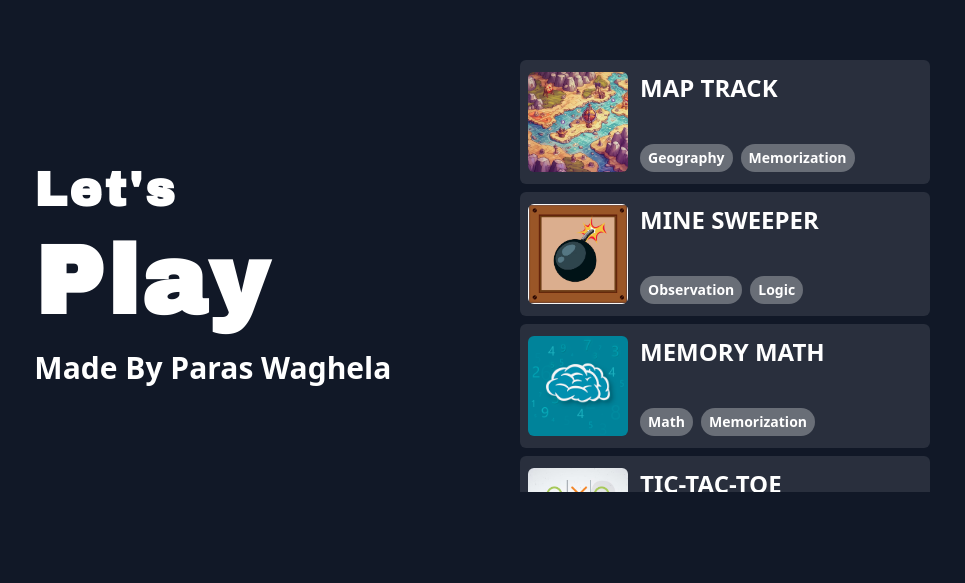
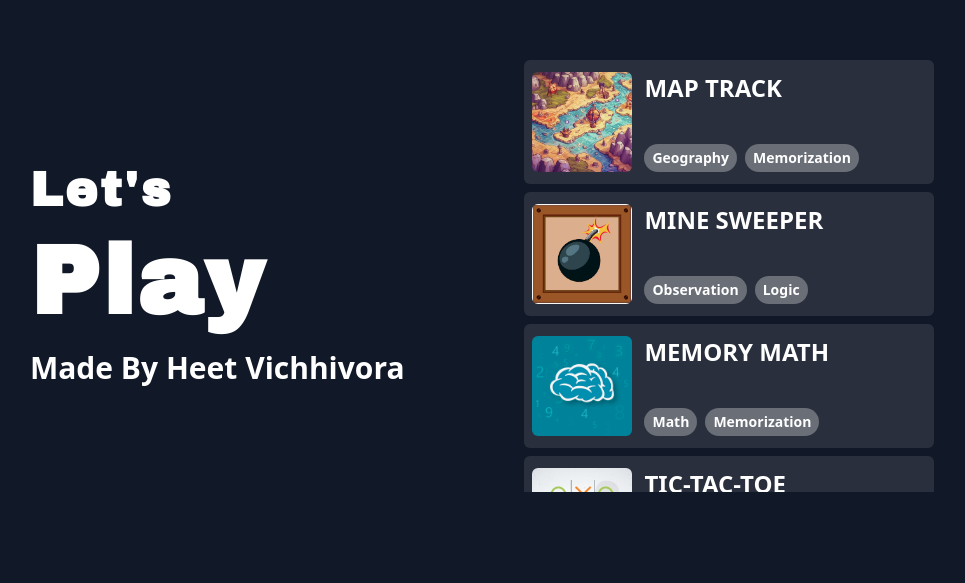
Before and after one commit to HEETVICHHIVORA/funlearnplayhouse, a plain HTML site: page index.html in a window 1280 px wide. Shown: the part 124-707 px from the top of the page, without its empty margins (158-1123 px from the left). Drawn offline with nearby package versions, Linux system fonts and the light colour scheme.

Commit message:
added for dep

```diff
--- a/index.html
+++ b/index.html
@@ -3,7 +3,7 @@
 <head>
     <meta charset="UTF-8">
     <meta name="viewport" content="width=device-width, initial-scale=1.0">
-    <title>Mini Games by Paras Waghela</title>
+    <title>Mini Games by Heet Vichhivora</title>
     <script src="https://cdn.tailwindcss.com"></script>
     <link rel="stylesheet" href="https://cdnjs.cloudflare.com/ajax/libs/font-awesome/4.7.0/css/font-awesome.min.css">
     <link rel="preconnect" href="https://fonts.googleapis.com">
@@ -60,7 +60,7 @@
             <div id="Text" class="flex flex-col gap-y-5 items-center lg:items-start w-full lg:w-fit">
                 <p class="text-3xl lg:text-5xl text-white font-bold archivo-black-regular">Let's</p>
                 <p class="text-5xl lg:text-8xl text-white font-bold archivo-black-regular">Play</p>
-                <p class="text-xl lg:text-3xl text-white font-semibold">Made By Paras Waghela</p>
+                <p class="text-xl lg:text-3xl text-white font-semibold">Made By  Heet Vichhivora</p>
             </div>
 
             <!-- right -->
```
